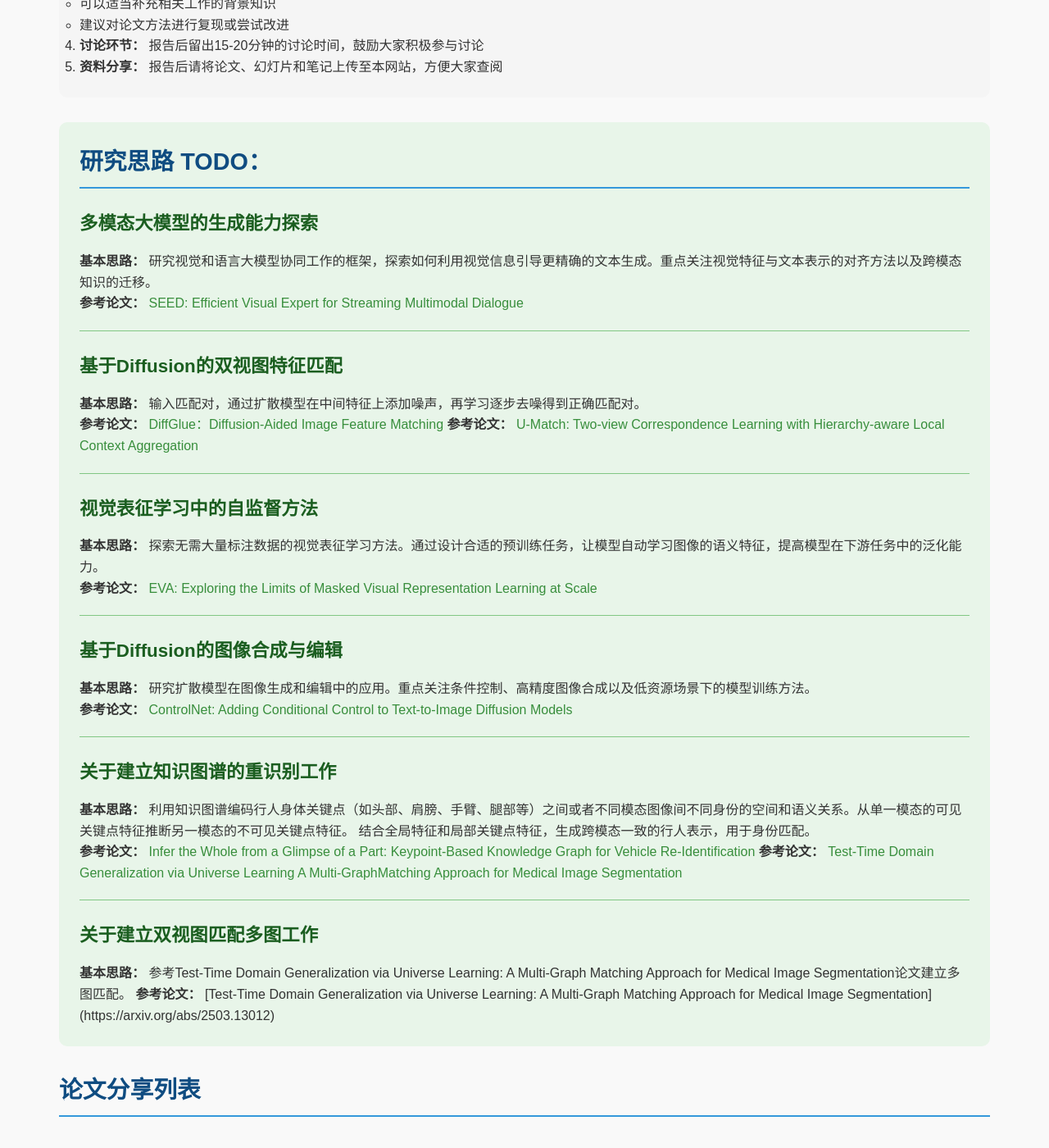
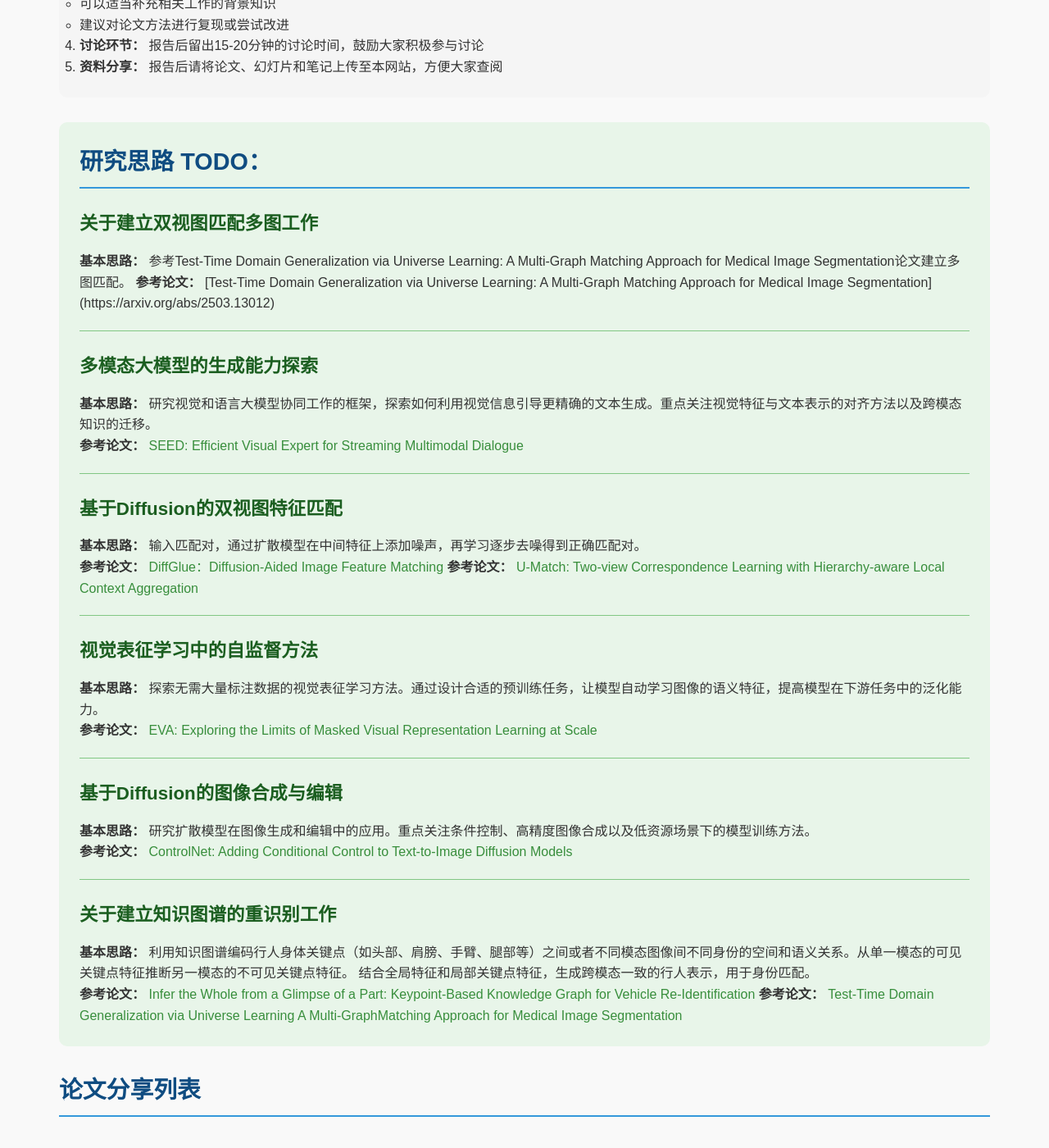
Before and after one commit to linbowang/ahu-vr-vision-group, a Jekyll site: the page built from index.md, in a window 1280 px wide and 1400 px high, scrolled down 681 px. Shown: the whole window at 82% size. Built offline with Jekyll 4.4.1, drawn with Linux system fonts in a browser that asks for light colours; part of the change alters nothing that is shown.

```diff
--- a/index.md
+++ b/index.md
@@ -33,7 +33,12 @@ title: 首页
 <div class="todo-section" markdown="1" style="background: #E8F5E9; padding: 25px; border-radius: 10px; margin: 30px 0;">
 
 ## 研究思路 TODO：
+### 关于建立双视图匹配多图工作
+**基本思路：** 参考Test-Time Domain Generalization via Universe Learning: A Multi-Graph Matching Approach for Medical Image Segmentation论文建立多图匹配。
+**参考论文：** [Test-Time Domain Generalization via Universe Learning: A Multi-Graph Matching Approach for Medical Image Segmentation]
+(https://arxiv.org/abs/2503.13012)
 
+---
 
 ### 多模态大模型的生成能力探索
 
@@ -77,12 +82,6 @@ title: 首页
 ](https://ojs.aaai.org/index.php/AAAI/article/view/32630)
 **参考论文：** [Test-Time Domain Generalization via Universe Learning A Multi-GraphMatching Approach for Medical Image Segmentation
 ](https://arxiv.org/abs/2503.13012)
-
----
-### 关于建立双视图匹配多图工作
-**基本思路：** 参考Test-Time Domain Generalization via Universe Learning: A Multi-Graph Matching Approach for Medical Image Segmentation论文建立多图匹配。
-**参考论文：** [Test-Time Domain Generalization via Universe Learning: A Multi-Graph Matching Approach for Medical Image Segmentation]
-(https://arxiv.org/abs/2503.13012)
 </div>
 
 <style>
```
